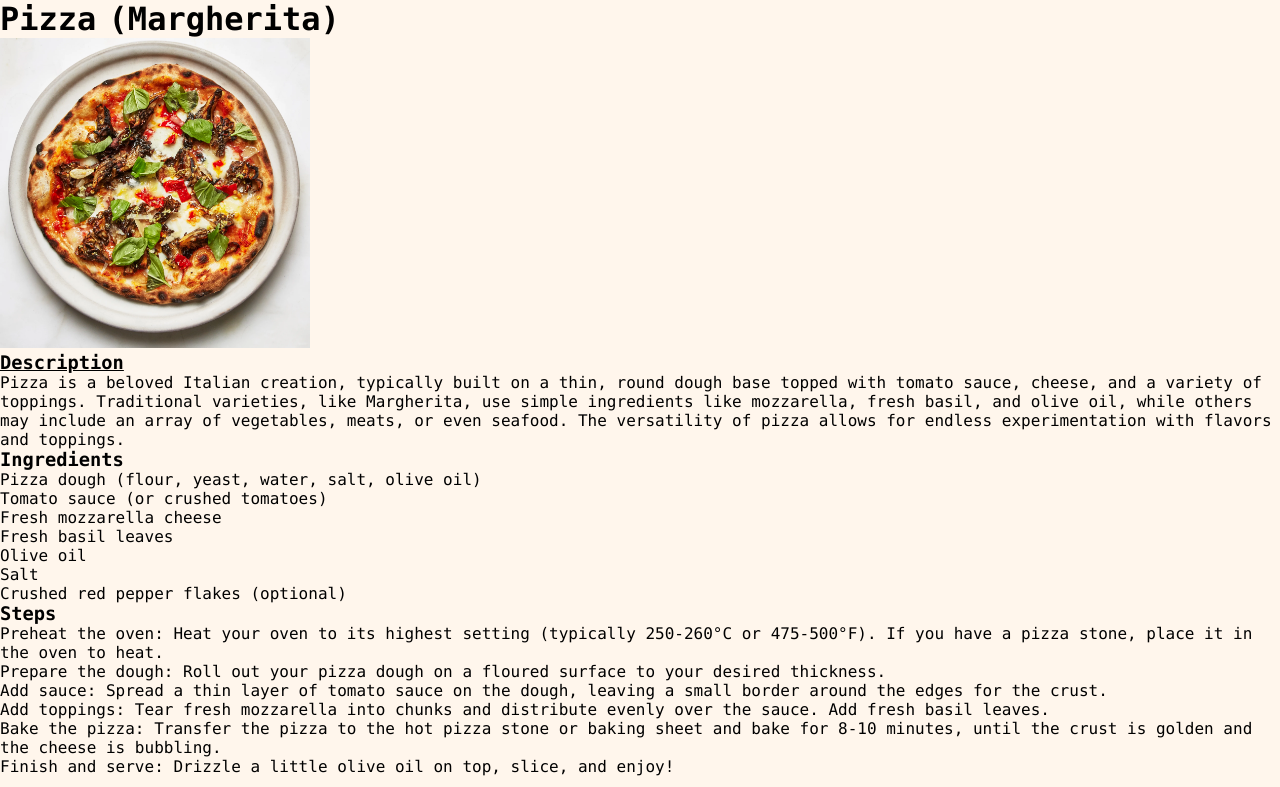
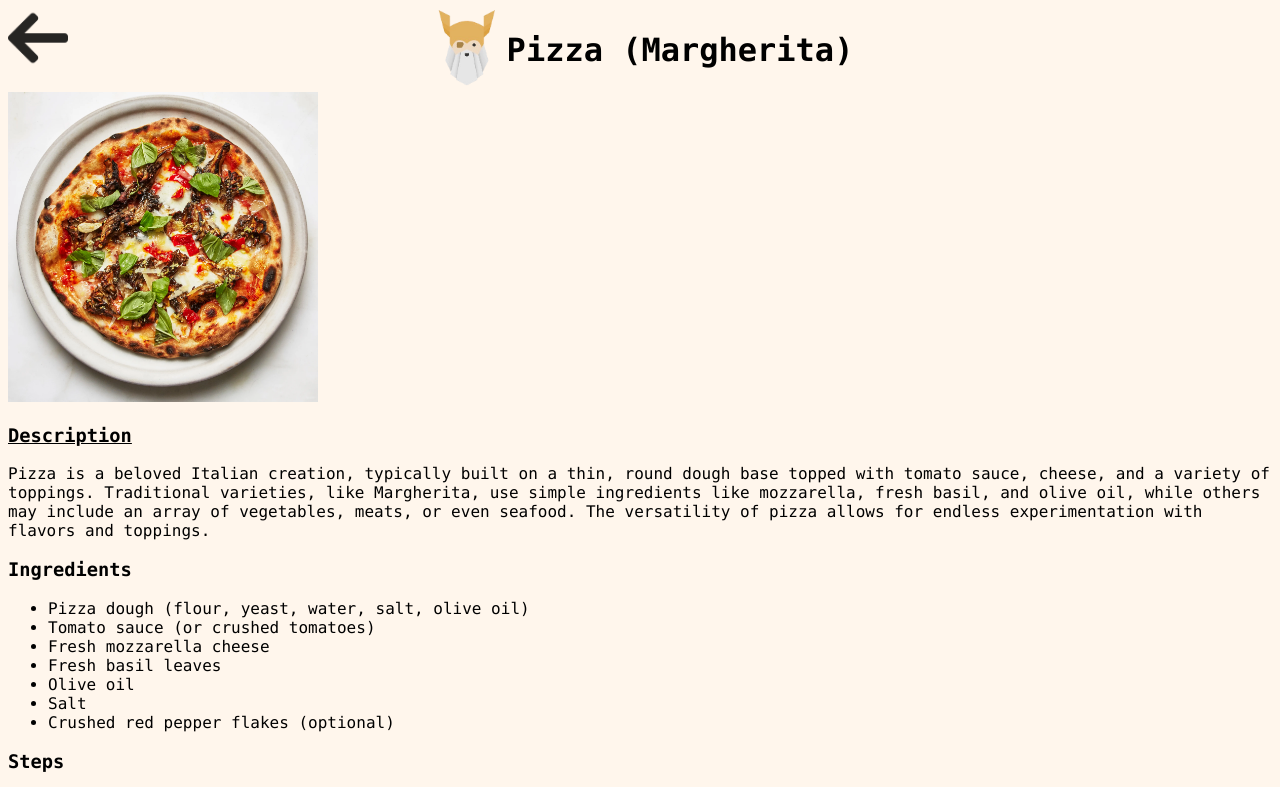
Before and after one commit to AlPerras/odin-recipes, a plain HTML site: page recipes/pizza.html in a window 1280 px wide. Shown: the top 787 px of the page. Drawn offline with Linux system fonts and the light colour scheme.

Commit message:
added style sheet for recipe page added simple style to page with back arrow to return main menu

```diff
--- a/recipes/pizza.html
+++ b/recipes/pizza.html
@@ -4,12 +4,24 @@
 <head>
     <meta charset="UTF-8">
     <title>Pizza Margherita Recipes</title>
-    <link rel="stylesheet" href="../styles.css">
+    <link rel="stylesheet" href="../styles-recipe.css">
 </head>
 
 <body>
-    <h1>Pizza (Margherita)</h1>
-    <img src="../images/pizza.webp" alt="pizza" height="310" width="310">
+    <div class="arrow">
+        <a href="../index.html">
+            <img src="../images/right-arrow.png" alt="back arrow">
+        </a>
+    </div>
+    <header>
+        <div class="logo">
+            <img src="../images/OdinProject-no-background.png" alt="the odin project logo">
+        </div>
+        <h1>Pizza (Margherita)</h1>
+    </header>
+    <div class="recipe-img">
+        <img src="../images/pizza.webp" alt="pizza">
+    </div>
     <h3><u>Description</u></h3>
     <p>Pizza is a beloved Italian creation, typically built on a thin, round dough base topped with tomato sauce, cheese, and a
     variety of toppings. Traditional varieties, like Margherita, use simple ingredients like mozzarella, fresh basil, and
--- a/styles.css
+++ b/styles-hero.css
@@ -3,8 +3,6 @@
   src: url("font/CfBlackboardPersonalRegular-AKPg.ttf");
 }
 
-/* need to find a better way for this cause I don't want this setup on every page
-I just want it for the hero page */
 * {
   margin: 0;
   padding: 0;
@@ -19,10 +17,6 @@ body {
 h1 {
   word-spacing: -7px;
 }
-
-/* --------------------------------------------------------------------------------
-  Hero Page
--------------------------------------------------------------------------------- */
 
 /* size hero to see everything on one page */
 .hero {
@@ -81,6 +75,7 @@ h1 {
 .board-text {
   font-family: "Blackboard";
   font-size: 32px;
+  list-style-type: none;
 }
 
 .board-text a {
@@ -89,10 +84,5 @@ h1 {
 }
 
 .board-text li {
-  list-style-type: none;
   margin-bottom: 10px;
 }
-
-/* --------------------------------------------------------------------------------
-  Recipe Pages
--------------------------------------------------------------------------------- */
--- /dev/null
+++ b/styles-recipe.css
@@ -0,0 +1,27 @@
+body {
+  font-family: Monaco, sans-serif;
+  background-color: #fff6ec;
+}
+
+header {
+  display: flex;
+  align-items: center;
+  text-align: center;
+  justify-content: center;
+}
+
+.arrow img {
+  position: absolute;
+  width: 60px;
+  rotate: 180deg;
+  opacity: 0.85;
+}
+
+.logo img {
+  width: 80px;
+}
+
+.recipe-img img {
+  width: 310px;
+  height: auto;
+}
```
Also changed, not shown: index.html (+1 -2 lines), recipes/lasagna.html (+15 -3 lines), recipes/poutine.html (+15 -3 lines), recipes/ramen.html (+15 -3 lines), recipes/sushi.html (+15 -3 lines), images/right-arrow.png (added).
